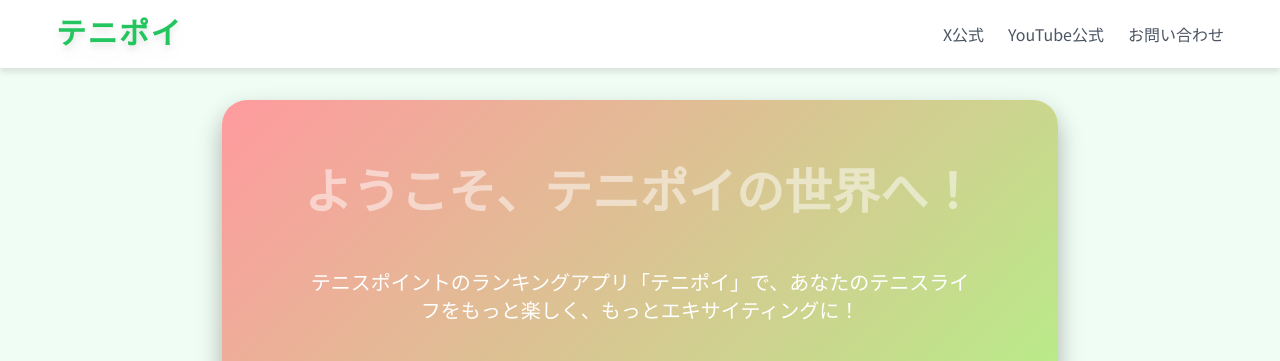
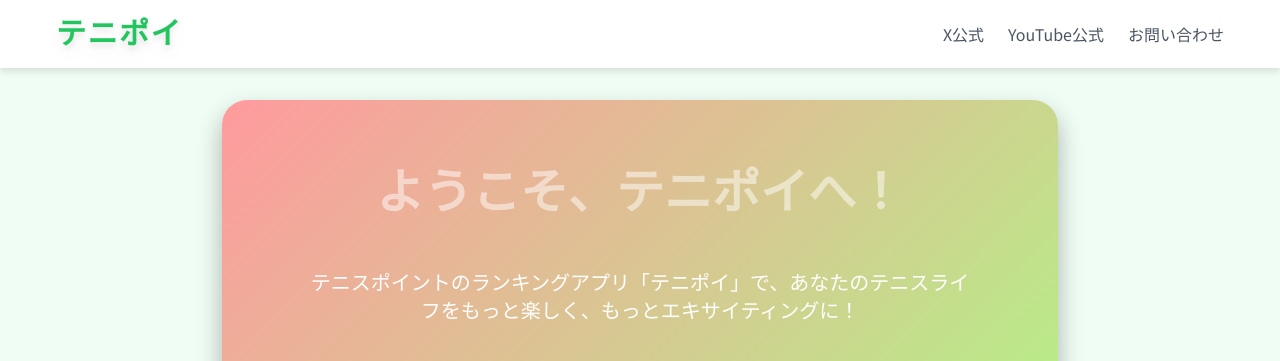
Before and after one commit to yusuke777777/tsuyosukeHomePage, a website: page public/index.html in a window 1280 px wide. Shown: the top 361 px of the page. Drawn offline with nearby package versions, Linux system fonts and the light colour scheme.

Commit message:
テスト

```diff
--- a/public/index.html
+++ b/public/index.html
@@ -113,7 +113,7 @@
     </header>
     <main class="main-content">
         <section class="download-section flex flex-col items-center gap-10">
-            <h2 class="text-4xl sm:text-5xl font-extrabold mb-4 animate-pulse">ようこそ、テニポイの世界へ！</h2>
+            <h2 class="text-4xl sm:text-5xl font-extrabold mb-4 animate-pulse">ようこそ、テニポイへ！</h2>
             <p class="text-lg sm:text-xl font-light max-w-2xl">テニスポイントのランキングアプリ「テニポイ」で、あなたのテニスライフをもっと楽しく、もっとエキサイティングに！</p>
             <div class="flex flex-col items-center gap-10 md:flex-row md:gap-20">
                 <div class="app-image">
```
